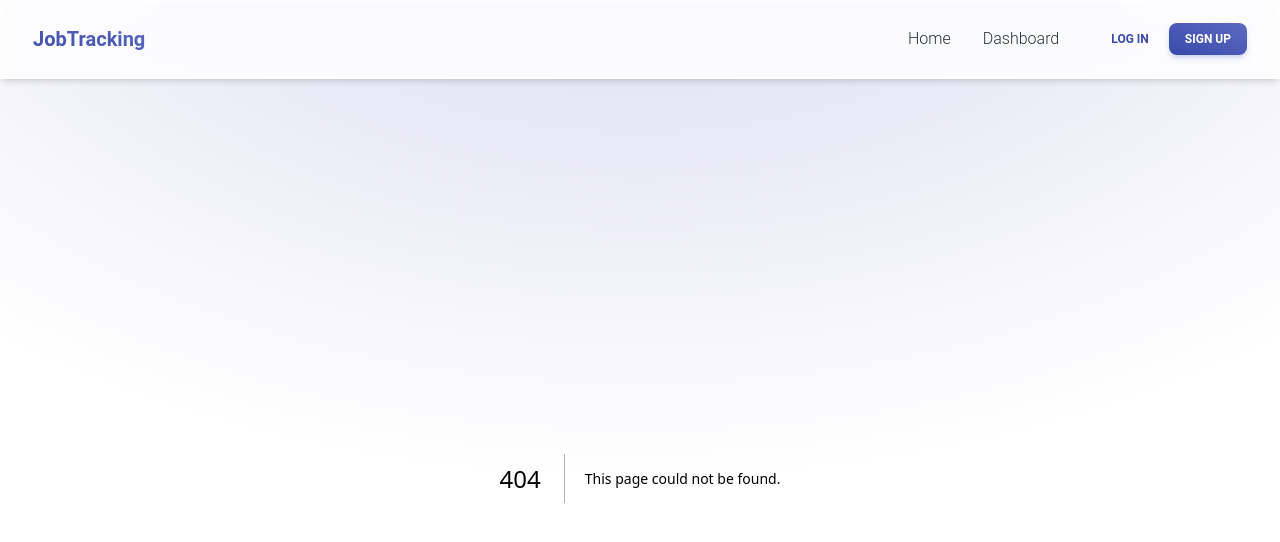
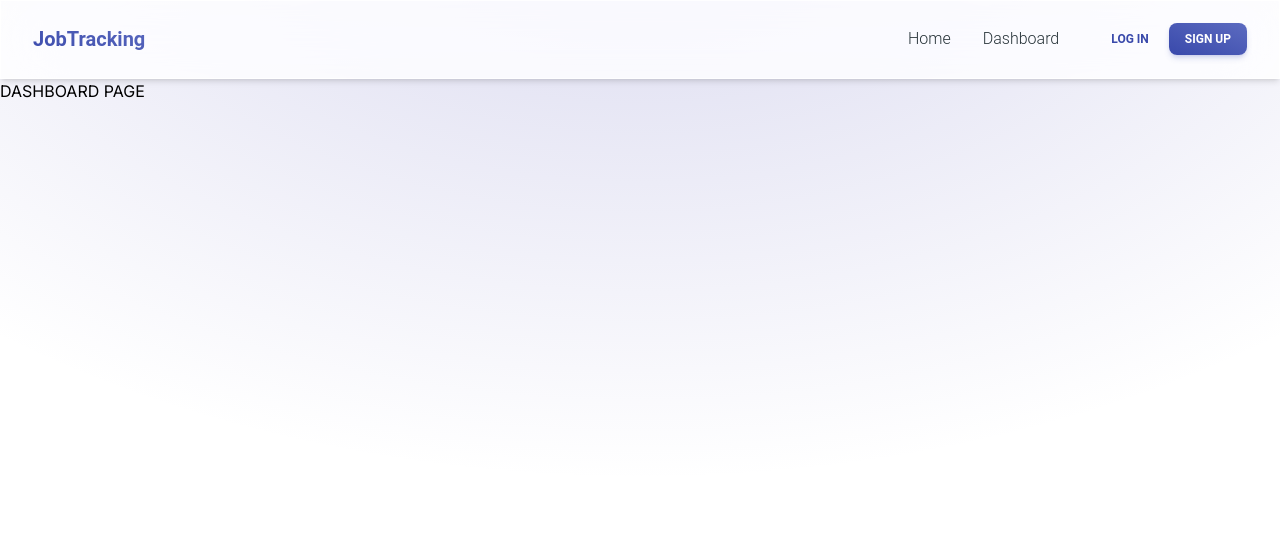
Before and after one commit to Nikoraii/job-tracking, a Next.js app: page /dashboard in a window 1280 px wide. Before the commit this address had no page. Shown: the top 542 px of the page. Built offline with nearby package versions, Linux system fonts and the light colour scheme.

Commit message:
Add dashboard page

```diff
--- /dev/null
+++ b/app/dashboard/page.tsx
@@ -0,0 +1,5 @@
+export default function Dashboard() {
+    return (
+        <div>DASHBOARD PAGE</div>
+    )
+}
```
